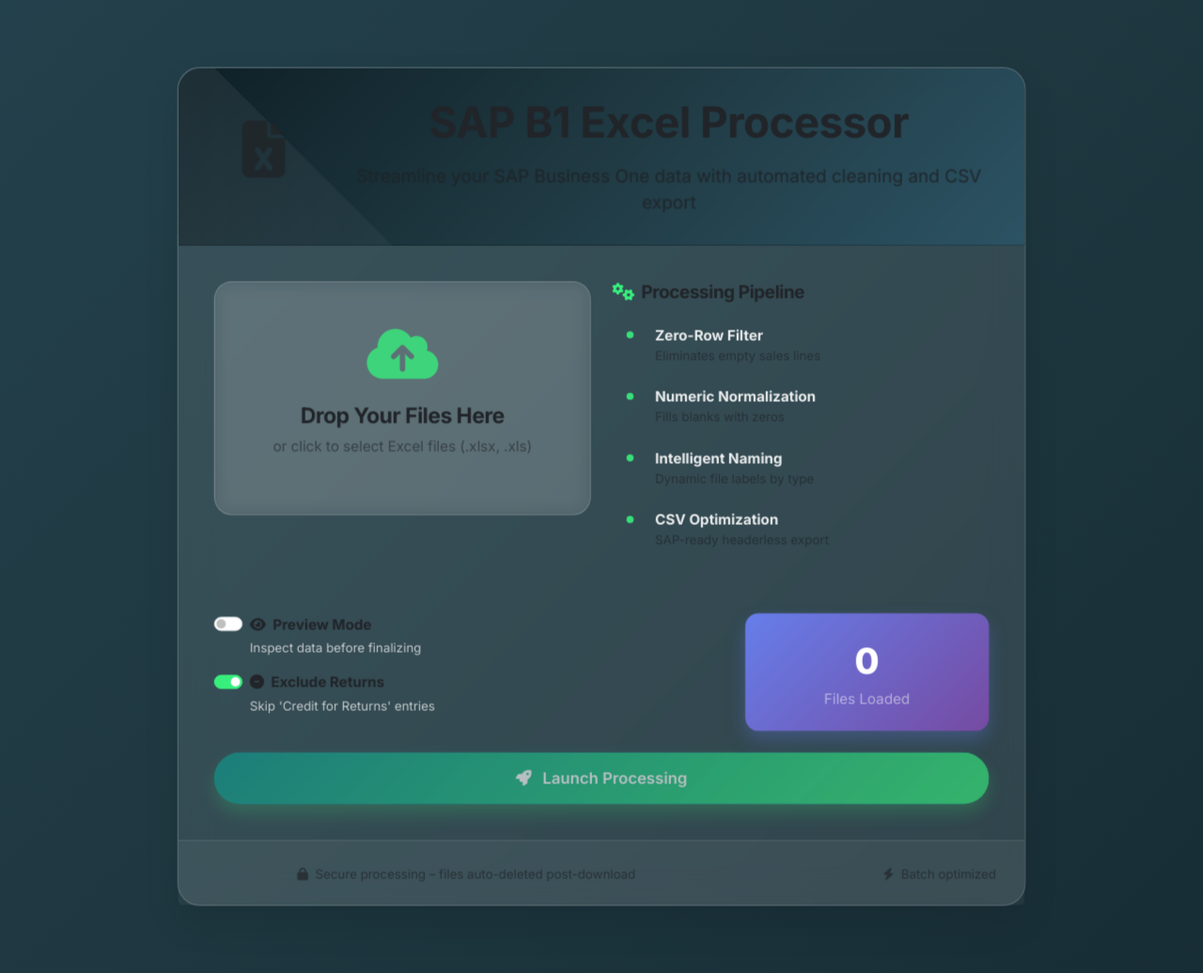
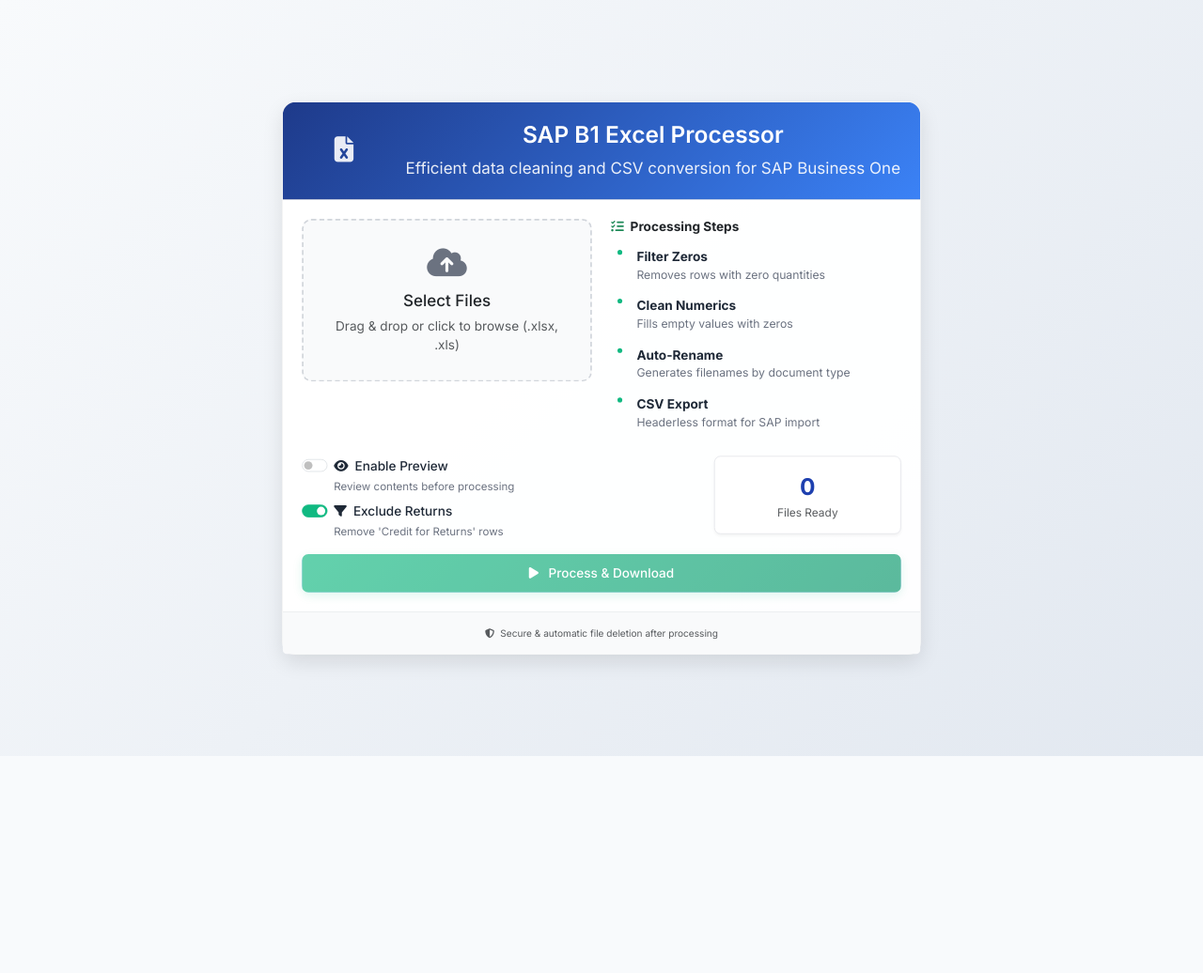
Before and after one commit to Hackerlord1/SAP-Converter, a Flask app: page / in a window 1280 px wide. Shown: the whole page at 94% size. After the commit the page ends 805 px from the top, so only its background shows below. Run offline with Flask 3, Linux system fonts and the light colour scheme; some libraries are stand-ins or nearby versions.

Commit message:
index 7c1d2f3..9b8a7e6 100644 --- a/.git/COMMIT_EDITMSG

```diff
--- a/templates/index.html
+++ b/templates/index.html
@@ -8,45 +8,38 @@
     <link href="https://cdnjs.cloudflare.com/ajax/libs/font-awesome/6.4.0/css/all.min.css" rel="stylesheet">
     <style>
         :root {
-            --primary-gradient: linear-gradient(135deg, #0f2027 0%, #203a43 50%, #2c5364 100%);
-            --accent-gradient: linear-gradient(135deg, #667eea 0%, #764ba2 100%);
-            --success-gradient: linear-gradient(135deg, #11998e 0%, #38ef7d 100%);
-            --card-shadow: 0 20px 40px rgba(0,0,0,0.1);
-            --glass-bg: rgba(255, 255, 255, 0.1);
-            --glass-border: rgba(255, 255, 255, 0.2);
-            --hover-lift: translateY(-10px);
+            --primary-gradient: linear-gradient(135deg, #1e3a8a 0%, #3b82f6 100%);
+            --accent-gradient: linear-gradient(135deg, #0ea5e9 0%, #0284c7 100%);
+            --success-gradient: linear-gradient(135deg, #10b981 0%, #059669 100%);
+            --card-shadow: 0 10px 25px rgba(0,0,0,0.1);
+            --glass-bg: rgba(255, 255, 255, 0.95);
+            --glass-border: rgba(0, 0, 0, 0.05);
+            --text-primary: #1f2937;
+            --text-secondary: #6b7280;
         }
 
         body {
-            background: linear-gradient(-45deg, #0f2027, #203a43, #2c5364, #667eea);
-            background-size: 400% 400%;
-            animation: gradientShift 15s ease infinite;
+            background: linear-gradient(135deg, #f8fafc 0%, #e2e8f0 100%);
             min-height: 100vh;
             font-family: 'Inter', 'Segoe UI', Tahoma, sans-serif;
-            color: #fff;
-        }
-
-        @keyframes gradientShift {
-            0% { background-position: 0% 50%; }
-            50% { background-position: 100% 50%; }
-            100% { background-position: 0% 50%; }
+            color: var(--text-primary);
         }
 
         .main-card {
             border: none;
-            border-radius: 25px;
+            border-radius: 16px;
             box-shadow: var(--card-shadow);
-            transition: all 0.4s cubic-bezier(0.175, 0.885, 0.32, 1.275);
+            transition: all 0.3s ease;
             background: var(--glass-bg);
-            backdrop-filter: blur(20px);
             border: 1px solid var(--glass-border);
-            transform: scale(0.95);
-            margin: 0 auto;
+            transform: scale(0.85);
+            margin: 2rem auto;
+            max-width: 800px;
         }
 
         .main-card:hover {
-            transform: scale(0.95) var(--hover-lift);
-            box-shadow: 0 30px 60px rgba(0,0,0,0.2);
+            transform: scale(0.86);
+            box-shadow: 0 15px 35px rgba(0,0,0,0.12);
         }
 
         .col-lg-10 {
@@ -55,86 +48,71 @@
 
         .card-header {
             background: var(--primary-gradient);
-            border-radius: 25px 25px 0 0 !important;
-            padding: 2rem;
-            position: relative;
-            overflow: hidden;
+            border-radius: 16px 16px 0 0 !important;
+            padding: 1.5rem;
+            color: white;
         }
 
-        .card-header::before {
-            content: '';
-            position: absolute;
-            top: -50%;
-            left: -50%;
-            width: 200%;
-            height: 200%;
-            background: linear-gradient(45deg, transparent, rgba(255,255,255,0.1), transparent);
-            transform: rotate(45deg);
-            animation: shimmer 3s infinite;
+        .card-header h1 {
+            font-size: 1.8rem;
+            font-weight: 600;
+            margin-bottom: 0.5rem;
         }
 
-        @keyframes shimmer {
-            0% { transform: translateX(-100%) translateY(-100%) rotate(45deg); }
-            100% { transform: translateX(100%) translateY(100%) rotate(45deg); }
+        .card-header p {
+            opacity: 0.9;
+            margin: 0;
         }
 
         .card-body {
-            padding: 2.5rem !important;
+            padding: 1.5rem !important;
         }
 
         .upload-area {
-            border: 2px dashed rgba(255,255,255,0.3);
-            border-radius: 20px;
-            padding: 3rem 2rem;
+            border: 2px dashed #d1d5db;
+            border-radius: 12px;
+            padding: 2rem 1.5rem;
             text-align: center;
             transition: all 0.3s ease;
-            background: var(--glass-bg);
-            backdrop-filter: blur(10px);
-            border: 1px solid var(--glass-border);
+            background: #f9fafb;
             cursor: pointer;
-            position: relative;
         }
 
         .upload-area:hover, .upload-area.dragover {
-            border-color: #38ef7d;
-            background: rgba(56, 239, 125, 0.1);
-            transform: scale(1.02);
+            border-color: #10b981;
+            background: #f0fdf4;
         }
 
         .upload-icon {
-            font-size: 4rem;
-            color: #38ef7d;
-            margin-bottom: 1.5rem;
-            opacity: 0.8;
+            font-size: 2.5rem;
+            color: #6b7280;
+            margin-bottom: 1rem;
         }
 
-        .main-card h1, .main-card h4, .main-card h5 {
-            font-weight: 700;
-            letter-spacing: -0.5px;
+        .upload-area:hover .upload-icon {
+            color: #10b981;
         }
 
         .file-list {
-            max-height: 200px;
+            max-height: 150px;
             overflow-y: auto;
-            border-radius: 15px;
-            padding: 1.5rem;
-            background: var(--glass-bg);
-            backdrop-filter: blur(10px);
-            border: 1px solid var(--glass-border);
+            border-radius: 8px;
+            padding: 1rem;
+            background: #f9fafb;
+            border: 1px solid #e5e7eb;
         }
 
         .file-item {
             display: flex;
             justify-content: space-between;
             align-items: center;
-            padding: 0.75rem 0;
-            border-bottom: 1px solid rgba(255,255,255,0.1);
-            transition: all 0.2s ease;
+            padding: 0.5rem 0;
+            border-bottom: 1px solid #e5e7eb;
+            font-size: 0.9rem;
         }
 
         .file-item:hover {
-            background: rgba(255,255,255,0.05);
-            padding-left: 0.5rem;
+            background: #f3f4f6;
         }
 
         .file-item:last-child {
@@ -142,61 +120,73 @@
         }
 
         .processing-step {
-            padding-left: 3rem;
-            margin-bottom: 1.5rem;
+            padding-left: 2rem;
+            margin-bottom: 1rem;
             position: relative;
-            opacity: 0.9;
+            font-size: 0.9rem;
         }
 
         .processing-step::before {
             content: '';
             position: absolute;
-            left: 1rem;
-            top: 0.5rem;
-            width: 0.5rem;
-            height: 0.5rem;
-            background: #38ef7d;
+            left: 0.5rem;
+            top: 0.25rem;
+            width: 6px;
+            height: 6px;
+            background: #10b981;
             border-radius: 50%;
         }
 
         .processing-step strong {
-            color: #fff;
+            color: var(--text-primary);
             display: block;
+            font-size: 1rem;
+        }
+
+        .processing-step p {
+            color: var(--text-secondary);
+            margin: 0;
         }
 
         .stats-card {
-            padding: 1.5rem;
-            background: var(--accent-gradient);
-            border-radius: 15px;
+            padding: 1rem;
+            background: white;
+            border-radius: 8px;
             text-align: center;
-            box-shadow: 0 10px 20px rgba(102, 126, 234, 0.3);
+            box-shadow: 0 2px 4px rgba(0,0,0,0.05);
+            border: 1px solid #e5e7eb;
         }
 
         .stats-number {
-            font-size: 2.5rem;
-            font-weight: 800;
-            color: #fff;
+            font-size: 1.8rem;
+            font-weight: 700;
+            color: #1e40af;
         }
 
         .form-check-input:checked {
-            background-color: #38ef7d;
-            border-color: #38ef7d;
+            background-color: #10b981;
+            border-color: #10b981;
+        }
+
+        .form-check-label {
+            font-weight: 500;
+            color: var(--text-primary);
         }
 
         .btn-primary {
             background: var(--success-gradient);
             border: none;
-            padding: 1rem 2.5rem;
-            font-size: 1.1em;
-            font-weight: 600;
-            border-radius: 50px;
+            padding: 0.75rem 2rem;
+            font-size: 1rem;
+            font-weight: 500;
+            border-radius: 8px;
             transition: all 0.3s ease;
-            box-shadow: 0 10px 20px rgba(56, 239, 125, 0.3);
+            box-shadow: 0 4px 12px rgba(16, 185, 129, 0.2);
         }
 
         .btn-primary:hover {
-            transform: translateY(-3px);
-            box-shadow: 0 15px 30px rgba(56, 239, 125, 0.4);
+            transform: translateY(-1px);
+            box-shadow: 0 6px 16px rgba(16, 185, 129, 0.3);
         }
 
         .loading-overlay {
@@ -206,20 +196,20 @@
             left: 0;
             width: 100%;
             height: 100%;
-            background: rgba(15, 32, 39, 0.9);
+            background: rgba(0,0,0,0.5);
             z-index: 9999;
             justify-content: center;
             align-items: center;
-            backdrop-filter: blur(5px);
         }
 
         .spinner {
-            width: 60px;
-            height: 60px;
-            border: 4px solid rgba(255,255,255,0.3);
-            border-top: 4px solid #38ef7d;
+            width: 40px;
+            height: 40px;
+            border: 3px solid #f3f4f6;
+            border-top: 3px solid #10b981;
             border-radius: 50%;
             animation: spin 1s linear infinite;
+            margin-bottom: 1rem;
         }
 
         @keyframes spin {
@@ -228,43 +218,43 @@
         }
 
         .card-footer {
-            background: rgba(255,255,255,0.05);
-            border-radius: 0 0 25px 25px;
-            border-top: 1px solid var(--glass-border);
-            padding: 1.5rem 2rem;
+            background: #f9fafb;
+            border-radius: 0 0 16px 16px;
+            border-top: 1px solid #e5e7eb;
+            padding: 1rem 1.5rem;
+            font-size: 0.85rem;
+            color: var(--text-secondary);
         }
 
         .form-text {
-            color: rgba(255,255,255,0.7);
+            color: var(--text-secondary);
+            font-size: 0.85rem;
         }
 
-        /* Responsive adjustments */
+        /* Responsive */
         @media (max-width: 768px) {
             .main-card {
-                transform: scale(0.9);
+                transform: scale(0.95);
                 margin: 1rem;
             }
             .card-body {
-                padding: 1.5rem !important;
+                padding: 1rem !important;
             }
         }
     </style>
-    <link href="https://fonts.googleapis.com/css2?family=Inter:wght@400;600;700;800&display=swap" rel="stylesheet">
+    <link href="https://fonts.googleapis.com/css2?family=Inter:wght@400;500;600;700&display=swap" rel="stylesheet">
 </head>
 <body>
     <!-- Loading Overlay -->
     <div class="loading-overlay" id="loadingOverlay">
-        <div class="text-center">
-            <div class="spinner mb-4"></div>
-            <h4 class="mb-2">Processing Files...</h4>
-            <p class="text-muted">Please wait while we transform your Excel data</p>
-            <div class="mt-3">
-                <i class="fas fa-file-excel fa-2x" style="color: #38ef7d; opacity: 0.7;"></i>
-            </div>
+        <div class="text-center text-white">
+            <div class="spinner"></div>
+            <h5 class="mb-2">Processing Files...</h5>
+            <p class="mb-0">Please wait while we prepare your data</p>
         </div>
     </div>
 
-    <div class="container py-5">
+    <div class="container py-4">
         <div class="row justify-content-center">
             <div class="col-lg-10">
                 <!-- Main Card -->
@@ -272,56 +262,56 @@
                     <div class="card-header text-center">
                         <div class="row align-items-center">
                             <div class="col-md-2 text-center">
-                                <i class="fas fa-file-excel fa-4x mb-3" style="opacity: 0.8;"></i>
+                                <i class="fas fa-file-excel fa-2x" style="opacity: 0.9;"></i>
                             </div>
                             <div class="col-md-10">
-                                <h1 class="display-5 fw-bold mb-3">SAP B1 Excel Processor</h1>
-                                <p class="lead mb-0" style="opacity: 0.9;">Streamline your SAP Business One data with automated cleaning and CSV export</p>
+                                <h1 class="mb-2">SAP B1 Excel Processor</h1>
+                                <p class="lead mb-0">Efficient data cleaning and CSV conversion for SAP Business One</p>
                             </div>
                         </div>
                     </div>
 
                     <div class="card-body">
                         <!-- Upload Section -->
-                        <div class="row mb-5">
-                            <div class="col-md-6">
+                        <div class="row mb-3">
+                            <div class="col-md-6 mb-3">
                                 <div class="upload-area" id="uploadArea">
                                     <label for="fileInput" style="cursor: pointer; display: block;">
                                         <i class="fas fa-cloud-upload-alt upload-icon"></i>
-                                        <h4>Drop Your Files Here</h4>
-                                        <p class="text-muted" style="opacity: 0.8;">or click to select Excel files (.xlsx, .xls)</p>
+                                        <h5 class="mb-2">Select Files</h5>
+                                        <p class="text-muted mb-0">Drag & drop or click to browse (.xlsx, .xls)</p>
                                     </label>
                                     <input type="file" class="d-none" id="fileInput" name="files" accept=".xlsx,.xls" multiple required>
                                 </div>
                             </div>
 
                             <div class="col-md-6">
-                                <h5 class="fw-bold mb-4"><i class="fas fa-cogs me-2" style="color: #38ef7d;"></i>Processing Pipeline</h5>
+                                <h6 class="fw-bold mb-3"><i class="fas fa-list-check me-2 text-success"></i>Processing Steps</h6>
                                 <div class="processing-steps">
                                     <div class="processing-step">
-                                        <strong>Zero-Row Filter</strong>
-                                        <p class="text-muted mb-0 small">Eliminates empty sales lines</p>
+                                        <strong>Filter Zeros</strong>
+                                        <p>Removes rows with zero quantities</p>
                                     </div>
                                     <div class="processing-step">
-                                        <strong>Numeric Normalization</strong>
-                                        <p class="text-muted mb-0 small">Fills blanks with zeros</p>
+                                        <strong>Clean Numerics</strong>
+                                        <p>Fills empty values with zeros</p>
                                     </div>
                                     <div class="processing-step">
-                                        <strong>Intelligent Naming</strong>
-                                        <p class="text-muted mb-0 small">Dynamic file labels by type</p>
+                                        <strong>Auto-Rename</strong>
+                                        <p>Generates filenames by document type</p>
                                     </div>
                                     <div class="processing-step">
-                                        <strong>CSV Optimization</strong>
-                                        <p class="text-muted mb-0 small">SAP-ready headerless export</p>
+                                        <strong>CSV Export</strong>
+                                        <p>Headerless format for SAP import</p>
                                     </div>
                                 </div>
                             </div>
                         </div>
 
                         <!-- File List -->
-                        <div class="row mb-4" id="fileListSection" style="display: none;">
+                        <div class="row mb-3" id="fileListSection" style="display: none;">
                             <div class="col-12">
-                                <h5 class="fw-bold mb-3"><i class="fas fa-list me-2"></i>Selected Files</h5>
+                                <h6 class="fw-bold mb-2"><i class="fas fa-file-lines me-2"></i>Selected Files</h6>
                                 <div class="file-list" id="fileList">
                                     <!-- Files will be listed here -->
                                 </div>
@@ -329,27 +319,27 @@
                         </div>
 
                         <!-- Options & Stats -->
-                        <div class="row mb-4">
+                        <div class="row mb-3">
                             <div class="col-md-8">
-                                <div class="form-check form-switch mb-3">
+                                <div class="form-check form-switch mb-2">
                                     <input class="form-check-input" type="checkbox" id="previewToggle" name="preview" value="yes">
-                                    <label class="form-check-label fw-bold" for="previewToggle">
-                                        <i class="fas fa-eye me-1"></i> Preview Mode
+                                    <label class="form-check-label" for="previewToggle">
+                                        <i class="fas fa-eye me-1"></i> Enable Preview
                                     </label>
-                                    <div class="form-text">Inspect data before finalizing</div>
+                                    <div class="form-text">Review contents before processing</div>
                                 </div>
                                 <div class="form-check form-switch">
                                     <input class="form-check-input" type="checkbox" id="excludeReturnsToggle" name="exclude_returns" value="yes" checked>
-                                    <label class="form-check-label fw-bold" for="excludeReturnsToggle">
-                                        <i class="fas fa-minus-circle me-1"></i> Exclude Returns
+                                    <label class="form-check-label" for="excludeReturnsToggle">
+                                        <i class="fas fa-filter me-1"></i> Exclude Returns
                                     </label>
-                                    <div class="form-text">Skip 'Credit for Returns' entries</div>
+                                    <div class="form-text">Remove 'Credit for Returns' rows</div>
                                 </div>
                             </div>
                             <div class="col-md-4">
                                 <div class="stats-card">
                                     <div class="stats-number" id="fileCount">0</div>
-                                    <div class="text-white-50">Files Loaded</div>
+                                    <div class="text-muted small">Files Ready</div>
                                 </div>
                             </div>
                         </div>
@@ -359,8 +349,8 @@
                             <div class="col-12">
                                 <form method="post" enctype="multipart/form-data" id="uploadForm">
                                     <div class="d-grid">
-                                        <button type="submit" class="btn btn-primary btn-lg" id="submitBtn" disabled>
-                                            <i class="fas fa-rocket me-2"></i> Launch Processing
+                                        <button type="submit" class="btn btn-primary" id="submitBtn" disabled>
+                                            <i class="fas fa-play me-2"></i> Process & Download
                                         </button>
                                     </div>
                                 </form>
@@ -369,14 +359,9 @@
                     </div>
 
                     <div class="card-footer text-center">
-                        <div class="row">
-                            <div class="col-md-8">
-                                <small style="opacity: 0.7;"><i class="fas fa-lock me-1"></i> Secure processing – files auto-deleted post-download</small>
-                            </div>
-                            <div class="col-md-4 text-end">
-                                <small style="opacity: 0.7;"><i class="fas fa-bolt me-1"></i> Batch optimized</small>
-                            </div>
-                        </div>
+                        <small class="text-muted">
+                            <i class="fas fa-shield-alt me-1"></i> Secure & automatic file deletion after processing
+                        </small>
                     </div>
                 </div>
             </div>
@@ -398,7 +383,7 @@
 
         let currentFiles = [];
 
-        // Drag and drop functionality
+        // Drag and drop
         uploadArea.addEventListener('dragover', (e) => {
             e.preventDefault();
             uploadArea.classList.add('dragover');
@@ -440,15 +425,15 @@
 
             currentFiles.forEach((file, index) => {
                 const fileItem = document.createElement('div');
-                fileItem.className = 'file-item d-flex justify-content-between align-items-center';
+                fileItem.className = 'file-item';
                 fileItem.innerHTML = `
                     <div class="d-flex align-items-center">
-                        <i class="fas fa-file-excel me-2" style="color: #38ef7d; opacity: 0.8;"></i>
-                        <span style="opacity: 0.9;">${file.name}</span>
+                        <i class="fas fa-file-excel me-2 text-success"></i>
+                        <span class="flex-grow-1">${file.name}</span>
                     </div>
-                    <div class="text-end">
+                    <div>
                         <small class="text-muted me-2">${(file.size / 1024).toFixed(1)} KB</small>
-                        <button type="button" class="btn btn-sm btn-outline-light" onclick="removeFile(${index})" title="Remove">
+                        <button type="button" class="btn btn-sm btn-outline-secondary" onclick="removeFile(${index})">
                             <i class="fas fa-times"></i>
                         </button>
                     </div>
@@ -516,26 +501,25 @@
                     }
                 } else {
                     const errorText = await response.text();
-                    alert(`Error processing files: ${errorText}`);
+                    alert(`Error: ${errorText}`);
                 }
             } catch (error) {
-                alert('Error uploading files: ' + error.message);
+                alert('Upload error: ' + error.message);
             } finally {
                 loadingOverlay.style.display = 'none';
             }
         });
 
-        // Enhanced load animation
+        // Subtle load animation
         document.addEventListener('DOMContentLoaded', () => {
             const card = document.querySelector('.main-card');
             card.style.opacity = '0';
-            card.style.transform = 'scale(0.95) rotateX(10deg)';
-
+            card.style.transform = 'scale(0.8)';
             setTimeout(() => {
-                card.style.transition = 'all 0.8s cubic-bezier(0.175, 0.885, 0.32, 1.275)';
+                card.style.transition = 'all 0.4s ease';
                 card.style.opacity = '1';
-                card.style.transform = 'scale(0.95) rotateX(0deg)';
-            }, 200);
+                card.style.transform = 'scale(0.85)';
+            }, 100);
         });
     </script>
 </body>
```
